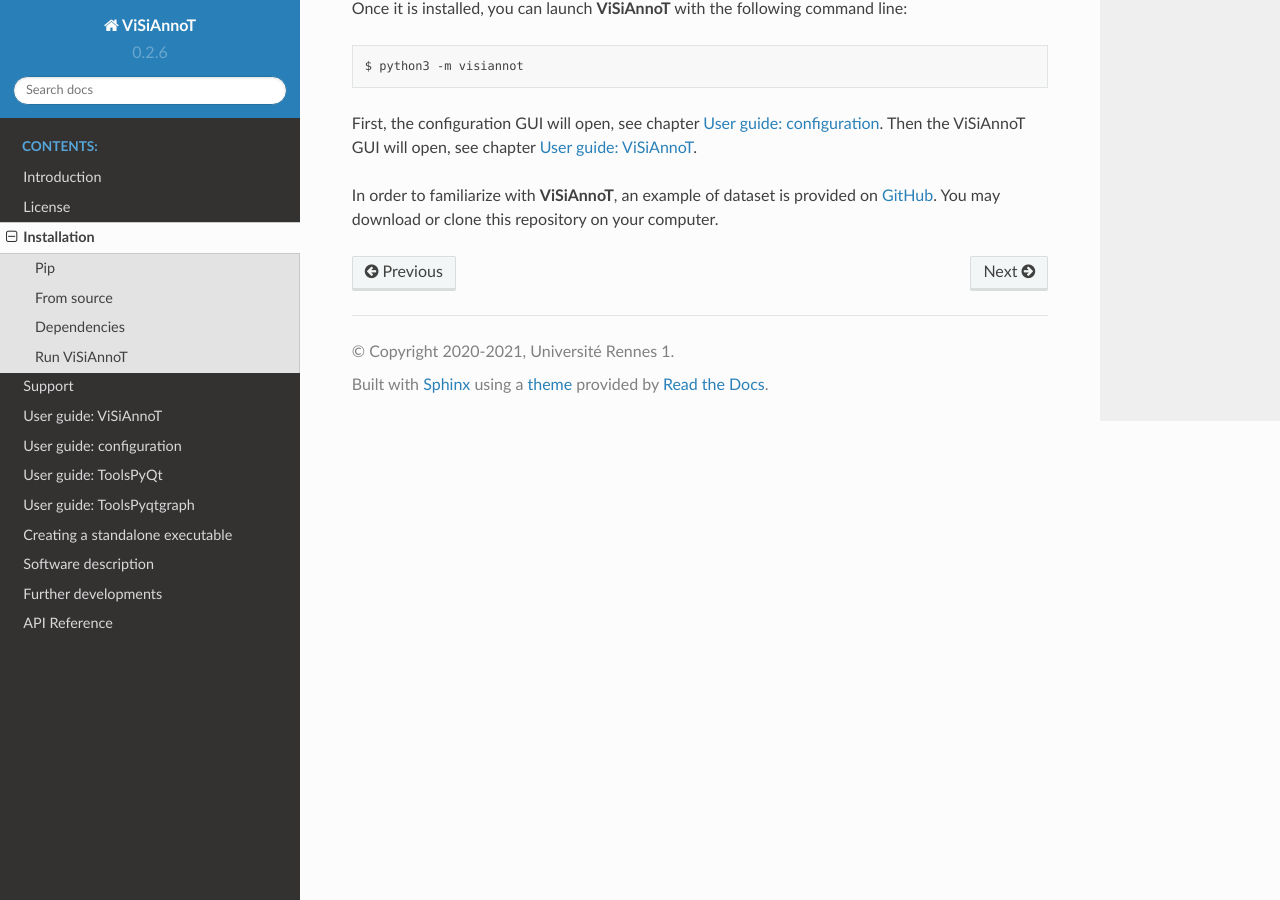
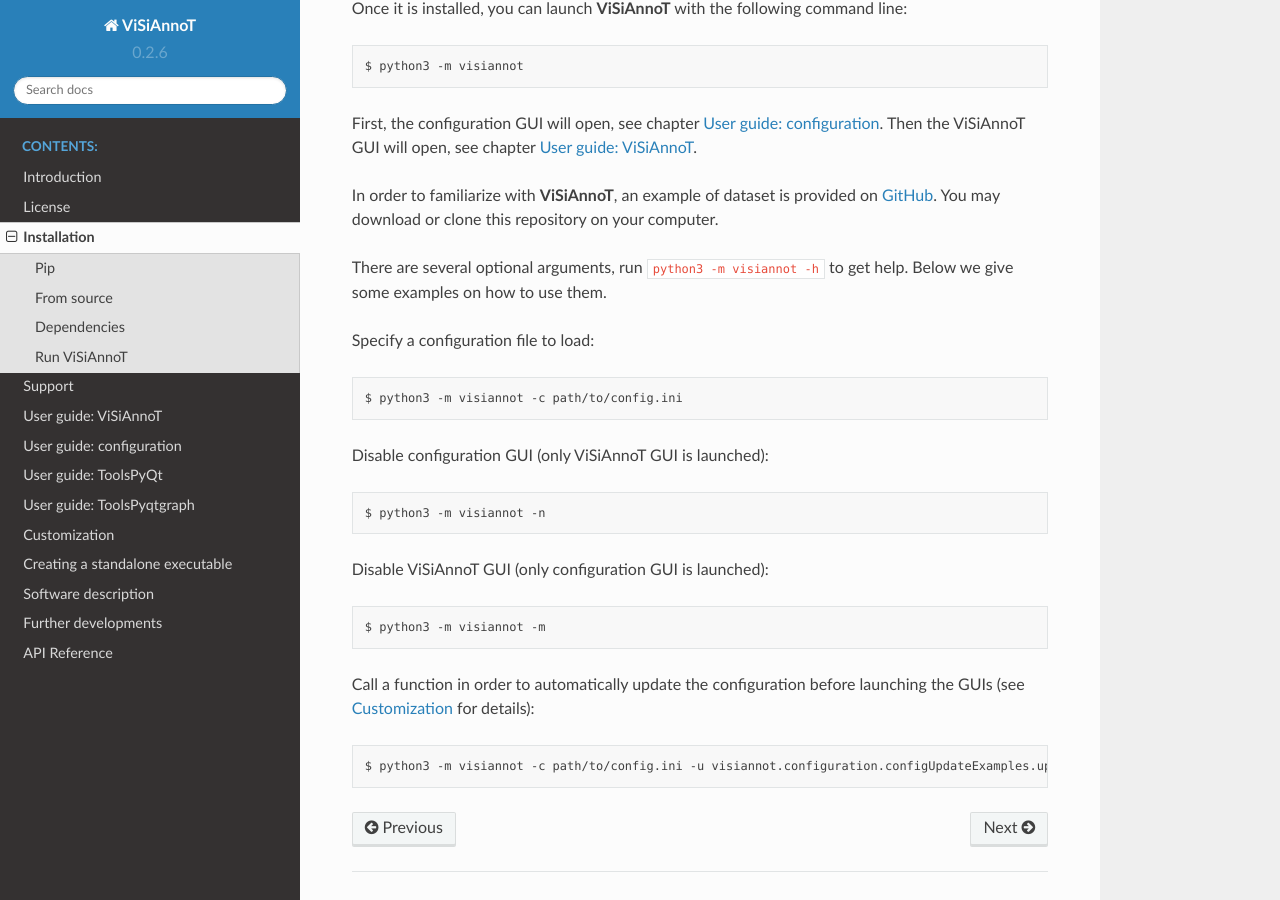
Before and after one commit to RphWbr/visiannot, a Sphinx documentation site: the page built from doc/source/install.rst, in a window 1280 px wide and 900 px high, scrolled down 1085 px. Built offline with Sphinx 7.4.7 and the Read the Docs theme 2.0.0, drawn with Linux system fonts in a browser that asks for light colours; formulas are drawn with MathJax 3.

Commit message:
launcher - update documentation

```diff
--- a/doc/source/index.rst
+++ b/doc/source/index.rst
@@ -19,6 +19,7 @@
    userguide-configuration
    userguide-toolspyqt
    userguide-toolspyqtgraph
+   customization
    exe
    software
    further
--- a/doc/source/install.rst
+++ b/doc/source/install.rst
@@ -41,6 +41,8 @@
 * `scipy <https://www.scipy.org/>`_
 
 
+.. _run:
+
 Run ViSiAnnoT
 =============
 
@@ -51,3 +53,21 @@
 First, the configuration GUI will open, see chapter :ref:`configuration`. Then the ViSiAnnoT GUI will open, see chapter :ref:`userguide-visiannot`.
 
 In order to familiarize with **ViSiAnnoT**, an example of dataset is provided on `GitHub <https://github.com/RphWbr/visiannot-example>`_. You may download or clone this repository on your computer.
+
+There are several optional arguments, run ``python3 -m visiannot -h`` to get help. Below we give some examples on how to use them.
+
+Specify a configuration file to load::
+
+    $ python3 -m visiannot -c path/to/config.ini
+
+Disable configuration GUI (only ViSiAnnoT GUI is launched)::
+
+    $ python3 -m visiannot -n
+
+Disable ViSiAnnoT GUI (only configuration GUI is launched)::
+
+    $ python3 -m visiannot -m
+
+Call a function in order to automatically update the configuration before launching the GUIs (see :ref:`customization` for details)::
+
+    $ python3 -m visiannot -c path/to/config.ini -u visiannot.configuration.configUpdateExamples.updateDataAndAnnotationDirectory
```
Also changed, not shown: doc/source/customization.rst (added, +11 -0 lines), doc/source/exe.rst (+13 -46 lines).
